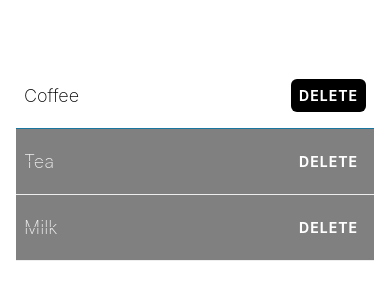
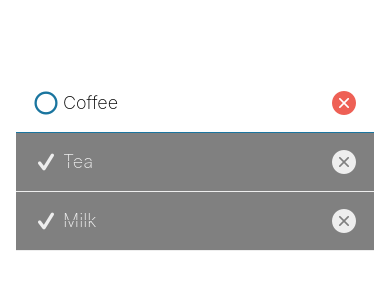
Before and after one commit to aemiio/taskly, a React Native app: screen / in a window 390 px wide. Shown: the part 260-560 px from the top of the page. Built offline with nearby package versions, Linux system fonts and the light colour scheme.

Commit message:
feat: Fix container style in App component and enhance ShoppingListItem with icons and layout adjustments

```diff
--- a/App.tsx
+++ b/App.tsx
@@ -4,7 +4,7 @@ import { ShoppingListItem } from "./components/ShoppingListItem";
 
 export default function App() {
   return (
-    <View style={styles.containter}>
+    <View style={styles.container}>
       <ShoppingListItem name="Coffee"/>
       <ShoppingListItem name="Tea" isCompleted />
       <ShoppingListItem name="Milk" isCompleted={true}/>
@@ -12,7 +12,7 @@ export default function App() {
   );
 }
 const styles = StyleSheet.create({
-  containter: {
+  container: {
     flex: 1, // Makes the container take the full screen height
     backgroundColor: theme.colorWhite,
     flexDirection: "column",
--- a/components/ShoppingListItem.tsx
+++ b/components/ShoppingListItem.tsx
@@ -1,9 +1,11 @@
 import { TouchableOpacity, View, Alert, StyleSheet, Text } from "react-native";
+import { AntDesign } from "@expo/vector-icons";
+import { Entypo } from "@expo/vector-icons";
 import { theme } from "../theme";
 
 type Props = {
   name: string;
-  isCompleted: boolean
+  isCompleted: boolean;
 };
 
 export function ShoppingListItem({ name, isCompleted }: Props) {
@@ -18,19 +20,38 @@ export function ShoppingListItem({ name, isCompleted }: Props) {
           style: "destructive",
         },
         { text: "Cancel", style: "cancel" },
-      ],
+      ]
     );
   };
 
   return (
-    <View style={[styles.itemContainer, isCompleted ? styles.completedContainer : undefined]}>
-      <Text style={[styles.itemText, isCompleted ? styles.completedText : undefined]}>{name}</Text>
-      <TouchableOpacity
-        onPress={handleDelete}
-        style={[styles.button, isCompleted ? styles.completedButton : undefined]}
-        activeOpacity={0.8}
-      >
-        <Text style={styles.buttonText}>Delete</Text>
+    <View
+      style={[
+        styles.itemContainer,
+        isCompleted ? styles.completedContainer : undefined,
+      ]}
+    >
+      <View style={styles.row}>
+        <Entypo
+          name={isCompleted ? "check" : "circle"}
+          size={24}
+          color={isCompleted ? theme.colorLightGrey : theme.colorCerulean}
+        ></Entypo>
+        <Text
+          style={[
+            styles.itemText,
+            isCompleted ? styles.completedText : undefined,
+          ]}
+        >
+          {name}
+        </Text>
+      </View>
+      <TouchableOpacity hitSlop={20} onPress={handleDelete}>
+        <AntDesign
+          name="closecircle"
+          size={24}
+          color={isCompleted ? theme.colorLightGrey : theme.colorRed}
+        ></AntDesign>
       </TouchableOpacity>
     </View>
   );
@@ -39,7 +60,7 @@ export function ShoppingListItem({ name, isCompleted }: Props) {
 const styles = StyleSheet.create({
   itemContainer: {
     paddingVertical: 16,
-    paddingHorizontal: 8,
+    paddingHorizontal: 18,
     borderBottomColor: theme.colorCerulean,
     borderBottomWidth: 1,
     flexDirection: "row",
@@ -49,28 +70,20 @@ const styles = StyleSheet.create({
   itemText: {
     fontSize: 18,
     fontWeight: "200",
-  },
-  button: {
-    backgroundColor: theme.colorBlack,
-    padding: 8,
-    borderRadius: 6,
-  },
-  buttonText: {
-    color: "#fff",
-    fontWeight: "bold",
-    textTransform: "uppercase",
-    letterSpacing: 1,
+    paddingLeft: 5
   },
   completedContainer: {
     backgroundColor: theme.colorGrey,
-    borderBottomColor: theme.colorLightGrey
+    borderBottomColor: theme.colorLightGrey,
   },
   completedText: {
     color: theme.colorLightGrey,
     textDecorationLine: "line-through",
-    textDecorationColor: theme.colorGrey
+    textDecorationColor: theme.colorGrey,
   },
-  completedButton: {
-    backgroundColor: theme.colorGrey
-  }
+  row: {
+    flexDirection: "row",
+    flex: 1,
+    alignItems: "center",
+  },
 });
--- a/theme.ts
+++ b/theme.ts
@@ -3,5 +3,6 @@ export const theme = {
     colorWhite: "#fff",
     colorBlack: "#000",
     colorGrey: "grey",
-    colorLightGrey: "#eee"
+    colorLightGrey: "#eee",
+    colorRed: "#ee6055"
 }
```
